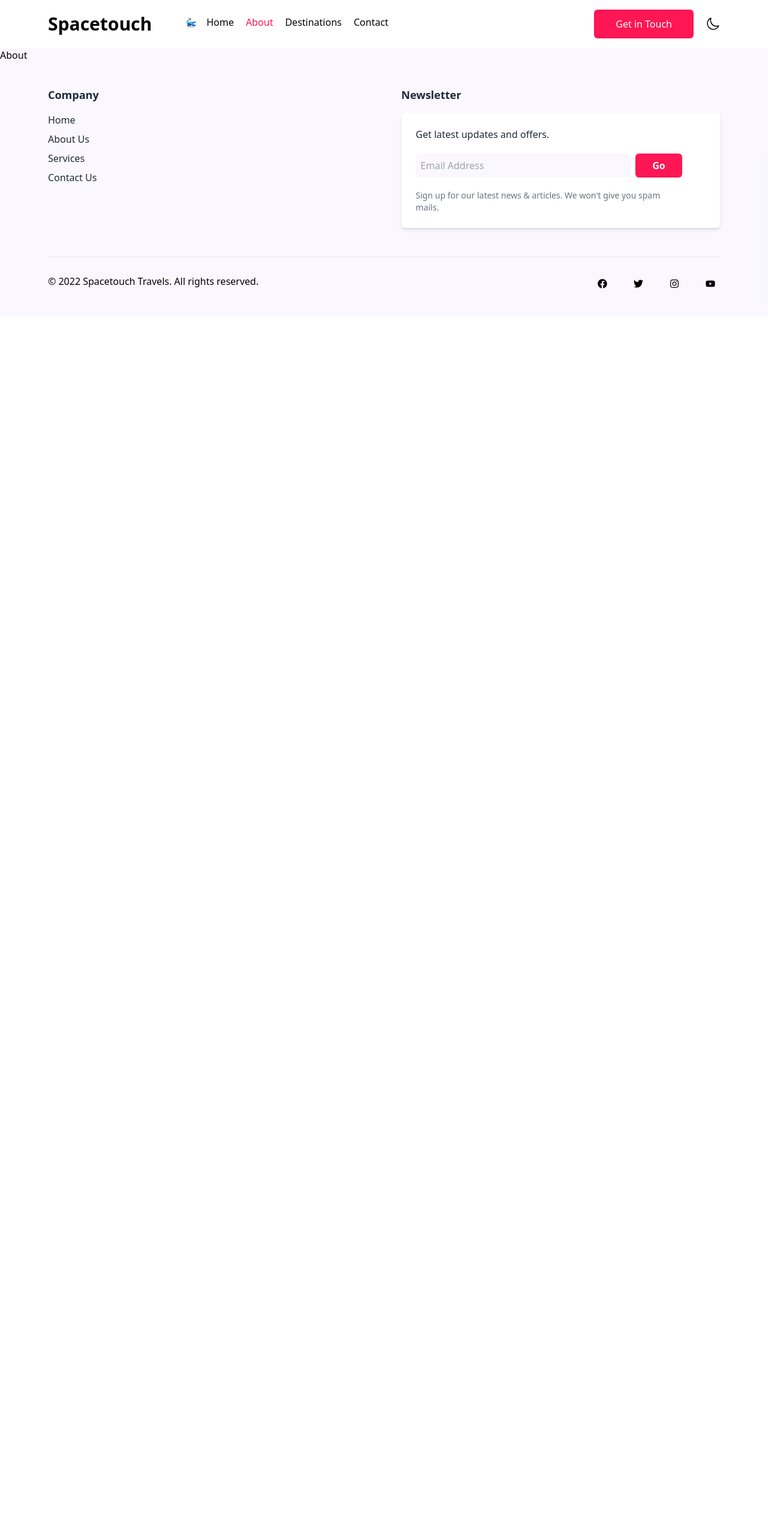
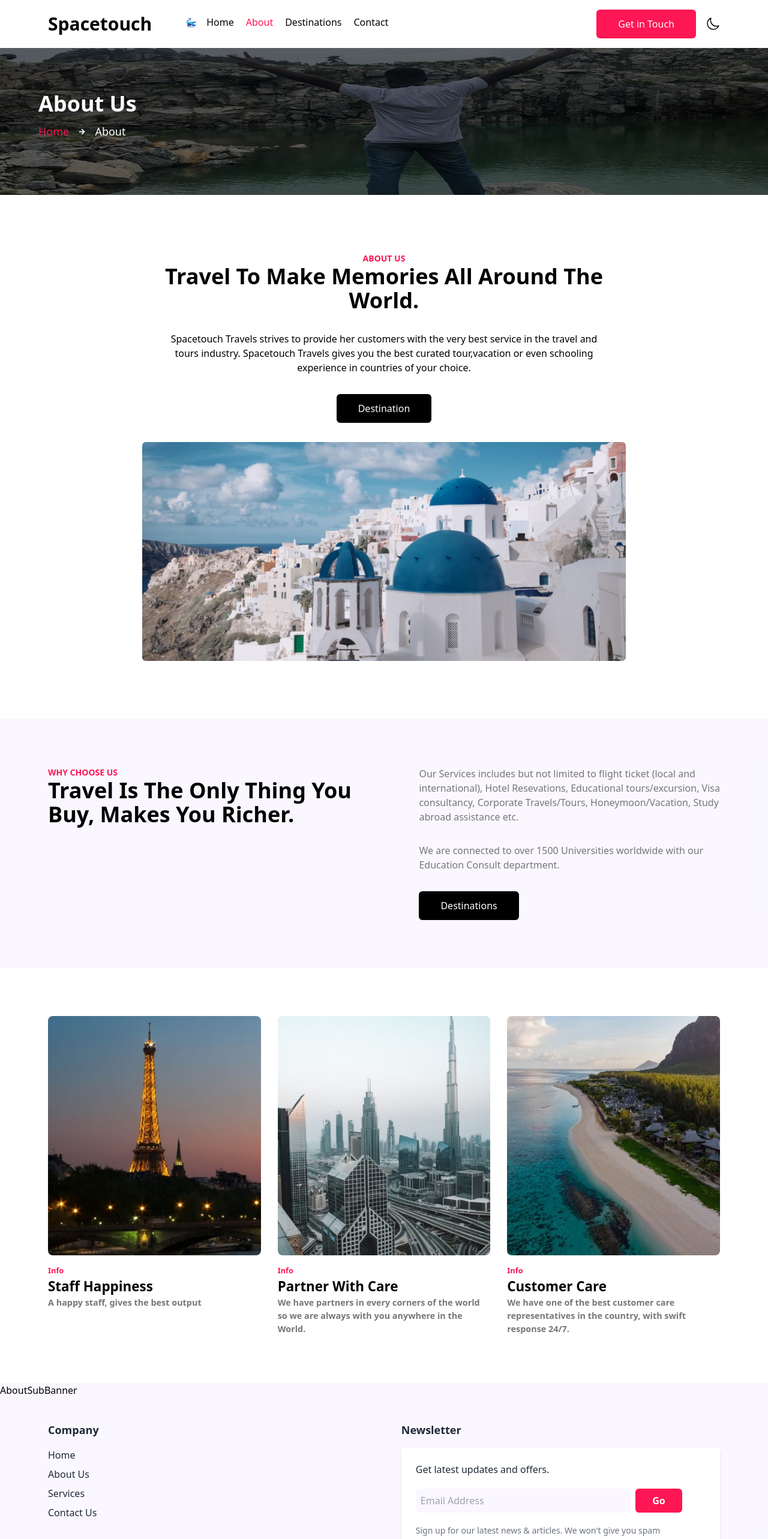
Before and after one commit to GraceJoseph-hub/space-touch, a React (Vite) app: page /about in a window 1280 px wide. Shown: the top 2566 px of the page at 60% size. Before the commit the page ends 800 px from the top, so only its background shows below. Built offline with nearby package versions, Linux system fonts and the light colour scheme.

Commit message:
Working on the about page

```diff
--- /dev/null
+++ b/src/components/aboutBanner/AboutBanner.jsx
@@ -0,0 +1,26 @@
+import React from "react";
+import { Link } from "react-router-dom";
+import { FaArrowRight } from "react-icons/fa";
+
+const AboutBanner = () => {
+  return (
+    <div className='h-[15.3rem] w-full bg-[url("../../../public/images/banner2.jpg")] bg-cover bg-center'>
+      <div className="h-full w-full bg-darkShade relative">
+        <div className="text-4xl text-light font-semibold absolute top-[30%] left-16">
+          <p>About Us</p>
+          <div className="flex items-center gap-4 mt-3">
+            <Link to="/" className="block text-lg text-red font-normal">
+              Home
+            </Link>
+            <FaArrowRight className="text-[0.7rem]" />
+            <Link to="/about" className="block text-lg text-light font-normal">
+              About
+            </Link>
+          </div>
+        </div>
+      </div>
+    </div>
+  );
+};
+
+export default AboutBanner;
--- /dev/null
+++ b/src/components/aboutCard/AboutCard.jsx
@@ -0,0 +1,49 @@
+import React from 'react'
+import g1 from "../../../public/images/g1.jpg";
+import g2 from "../../../public/images/g2.jpg";
+import g3 from "../../../public/images/g3.jpg";
+
+const AboutCard = () => {
+  const cardDetails = [
+    {
+      pic: g1,
+      info: "Info",
+      title: "Staff Happiness",
+      description: "A happy staff, gives the best output",
+    },
+    {
+      pic: g2,
+      info: "Info",
+      title: "Partner With Care",
+      description:
+        "We have partners in every corners of the world so we are always with you anywhere in the World.",
+    },
+    {
+      pic: g3,
+      info: "Info",
+      title: "Customer Care",
+      description:
+        "We have one of the best customer care representatives in the country, with swift response 24/7.",
+    },
+  ];
+  return (
+    <div className="grid grid-cols-3 gap-x-7 p-20 w-full bg-light">
+      {cardDetails.map((cardDetail, index) => (
+        <div key={index}>
+          <img
+            src={cardDetail.pic}
+            alt={cardDetail.title}
+            className="rounded-lg"
+          />
+          <h3 className="text-[0.8rem] font-bold text-red mt-4">
+            {cardDetail.info}
+          </h3>
+          <h2 className="text-[1.4rem] font-semibold">{cardDetail.title}</h2>
+          <p className="text-[0.9rem] text-grey font-semibold">{cardDetail.description}</p>
+        </div>
+      ))}
+    </div>
+  );
+}
+
+export default AboutCard
--- /dev/null
+++ b/src/components/aboutCompany/AboutCompany.jsx
@@ -0,0 +1,26 @@
+import React from 'react'
+import Btn from '../btn/Btn';
+import banner3 from '../../../public/images/banner3.jpg'
+
+const AboutCompany = () => {
+  return (
+    <section className="flex flex-col items-center gap-8 text-center bg-light py-24">
+      <div>
+        <h5 className="text-red text-sm font-semibold">ABOUT US</h5>
+        <h2 className="text-4xl font-semibold">
+          Travel To Make Memories All Around The <br /> World.
+        </h2>
+      </div>
+      <p className="text-center">
+        Spacetouch Travels strives to provide her customers with the very best
+        service in the travel and <br /> tours industry. Spacetouch Travels
+        gives you the best curated tour,vacation or even schooling <br />{" "}
+        experience in countries of your choice.
+      </p>
+      <Btn path="/destination" text="Destination" />
+      <img src={banner3} alt="banner 3" className="w-[50.4rem] rounded-md" />
+    </section>
+  );
+}
+
+export default AboutCompany
--- /dev/null
+++ b/src/components/aboutSubBanner/AboutSubBanner.jsx
@@ -0,0 +1,9 @@
+import React from 'react'
+
+const AboutSubBanner = () => {
+  return (
+    <div>AboutSubBanner</div>
+  )
+}
+
+export default AboutSubBanner
--- a/src/components/aside/Aside.jsx
+++ b/src/components/aside/Aside.jsx
@@ -36,7 +36,7 @@ const Aside = () => {
     },
   ];
   return (
-    <div className="flex flex-row gap-6 px-20 py-20 w-full">
+    <div className="flex flex-row gap-6 p-20 w-full">
       <div
         onMouseEnter={() => setIsHovered(true)}
         onMouseLeave={() => setIsHovered(false)}
@@ -48,12 +48,6 @@ const Aside = () => {
             <p className={isHovered ? styles.show : styles.hide}>$1520</p>
           </div>
         </div>
-        {/* <div className="-mt-20 ml-6 "></div> */}
-        {/* <img src={g10} alt="" className="border border-solid rounded-xl" />
-        <div className="-mt-20 ml-6 text-light">
-          <h6>3 Days, 4 Nights</h6>
-          <p className={isHovered ? styles.show : styles.hide}>$1520</p>
-        </div> */}
       </div>
 
       <div className="grid grid-cols-2 gap-6 grid-rows-2 h-[667px] w-1/2">
--- a/src/components/btn/Btn.jsx
+++ b/src/components/btn/Btn.jsx
@@ -1,21 +1,20 @@
 import React from 'react'
 import { Link } from 'react-router-dom'
-import Moon from '../icons/Moon';
+
 
 const Btn = ({path, text, isMainColor, className}) => {
   return (
-    <div className='flex items-center gap-5'>
+    <div className="flex items-center gap-5">
       <Link
         to={path}
         className={`${
           isMainColor
-            ? "bg-red text-light py-3 px-9 rounded-md"
-            : "bg-black text-light py-3 px-9 rounded-md"
+            ? "bg-red text-light py-3 px-9 rounded-md hover:transition hover:border-4 hover:border-pink-300 hover:shadow-md"
+            : "bg-black text-light py-3 px-9 rounded-md hover:bg-red hover:transition hover:border-4 hover:border-pink-300 hover:shadow-md"
         } ${className}`}
       >
         {text}
       </Link>
-      <Moon />
     </div>
   );
 }
--- a/src/components/carousel/Carousel.jsx
+++ b/src/components/carousel/Carousel.jsx
@@ -2,43 +2,57 @@ import React from 'react'
 import "slick-carousel/slick/slick.css";
 import "slick-carousel/slick/slick-theme.css";
 import Slider from "react-slick";
-// import brandlogo from '../components/brand/brandlogo.jpg';
-import sample from './sample.jpg'
+import banner1 from "../../../public/images/banner1.jpg";
+import banner2 from "../../../public/images/banner2.jpg";
+import banner3 from "../../../public/images/banner3.jpg";
+import banner4 from "../../../public/images/banner4.jpg";
 
 export default function SimpleSlider() {
+  const slidesData = [
+    {
+      image: banner1
+    },
+    {
+      image: banner2
+    },
+    {
+      image: banner3
+    },
+    {
+      image: banner4,
+    },
+
+  ];
   var settings = {
     dots: true,
     infinite: true,
     fade: true,
-    // waitForAnimate: false,
     speed: 500,
     slidesToShow: 1,
     slidesToScroll: 1,
     autoplay: true,
     speed: 1500,
     autoplaySpeed: 1500,
-    // cssEase: "linear"
   };
   return (
-    <Slider {...settings}>
-      <div>
-        <img src={sample} alt="" className="h-96 w-full object-cover" />
-      </div>
-      <div>
-        <img src={sample} alt="" className="h-96 w-full object-cover" />
-      </div>
-      <div>
-        <img src={sample} alt="" className="h-96 w-full object-cover" />
-      </div>
-      <div>
-        <img src={sample} alt="" className="h-96 w-full object-cover" />
-      </div>
-      <div>
-        <img src={sample} alt="" className="h-96 w-full object-cover" />
-      </div>
-      <div>
-        <img src={sample} alt="" className="h-96 w-full object-cover" />
-      </div>
-    </Slider>
+    <div className="">
+      <Slider {...settings}>
+        {slidesData.map((slide, index) => (
+          <div key={index} className="relative">
+            <img
+              src={slide.image}
+              alt={`Slide ${index + 1}`}
+              className="w-full h-96 object-cover bg-center"
+            />
+            <div className="absolute pt-16 pl-20 inset-0 text-white bg-black bg-opacity-50">
+              <h3 className="text-5xl font-semibold mb-5">
+                You don't need to go far to <br /> find what matters.
+              </h3>
+              <p>Discover your next adventure</p>
+            </div>
+          </div>
+        ))}
+      </Slider>
+    </div>
   );
 }
--- a/src/components/navbar/Navbar.jsx
+++ b/src/components/navbar/Navbar.jsx
@@ -1,17 +1,21 @@
 import React from 'react'
 import Navlinks from '../navlinks/Navlinks'
 import Brandlink from '../brand/Brand'
+import Moon from "../icons/Moon";
 import Btn from '../btn/Btn';
 
 
 const Navbar = () => {
   return (
     <div className="flex items-center justify-between h-20 w-full px-20 bg-light fixed top-0 left-0 z-50">
-      <div className='flex gap-2'>
+      <div className="flex gap-2">
         <Brandlink />
         <Navlinks />
       </div>
-      <Btn text="Get in Touch" isMainColor />
+      <div className='flex items-center gap-4'>
+        <Btn text="Get in Touch" isMainColor />
+        <Moon />
+      </div>
     </div>
   );
 }
--- /dev/null
+++ b/src/components/whyChooseUs/WhyChooseUs.jsx
@@ -0,0 +1,32 @@
+import React from 'react'
+import Btn from '../btn/Btn';
+
+const WhyChooseUs = () => {
+  return (
+    <div className="flex justify-between items-start w-full p-20">
+      <div className="font-semibold">
+        <h3 className="text-red text-sm">WHY CHOOSE US</h3>
+        <h2 className="text-4xl">
+          Travel Is The Only Thing You <br /> Buy, Makes You Richer.
+        </h2>
+      </div>
+      <div className="flex flex-col gap-8">
+        <p className="text-grey">
+          Our Services includes but not limited to flight ticket (local and
+          <br />
+          international), Hotel Resevations, Educational tours/excursion, Visa
+          <br />
+          consultancy, Corporate Travels/Tours, Honeymoon/Vacation, Study <br />
+          abroad assistance etc.
+        </p>
+        <p className="text-grey">
+          We are connected to over 1500 Universities worldwide with our <br />
+          Education Consult department.
+        </p>
+        <Btn path="/destination" text="Destinations"/>
+      </div>
+    </div>
+  );
+}
+
+export default WhyChooseUs
--- a/src/pages/About.jsx
+++ b/src/pages/About.jsx
@@ -1,8 +1,19 @@
 import React from 'react'
+import AboutBanner from '../components/aboutBanner/AboutBanner'
+import AboutCompany from '../components/aboutCompany/AboutCompany'
+import WhyChooseUs from '../components/whyChooseUs/WhyChooseUs'
+import AboutCard from '../components/aboutCard/AboutCard'
+import AboutSubBanner from '../components/aboutSubBanner/AboutSubBanner'
 
 const About = () => {
   return (
-    <div className='mt-20'>About</div>
+    <div className='mt-20'>
+      <AboutBanner />
+      <AboutCompany />
+      <WhyChooseUs />
+      <AboutCard />
+      <AboutSubBanner />
+    </div>
   )
 }
 
--- a/src/pages/Home.jsx
+++ b/src/pages/Home.jsx
@@ -20,7 +20,7 @@ const Home = () => {
       </div>
       <CountUpAnimation />
       <Aside />
-      <Benefit />
+      <Benefit text="Traveling Makes A Man Wiser," textTwo="But Less Happy." />
       <HappyClients />
     </div>
   );
```
Also changed, not shown: src/components/happyClients/HappyClients.jsx (+0 -46 lines), src/components/carousel/sample.jpg (deleted).
